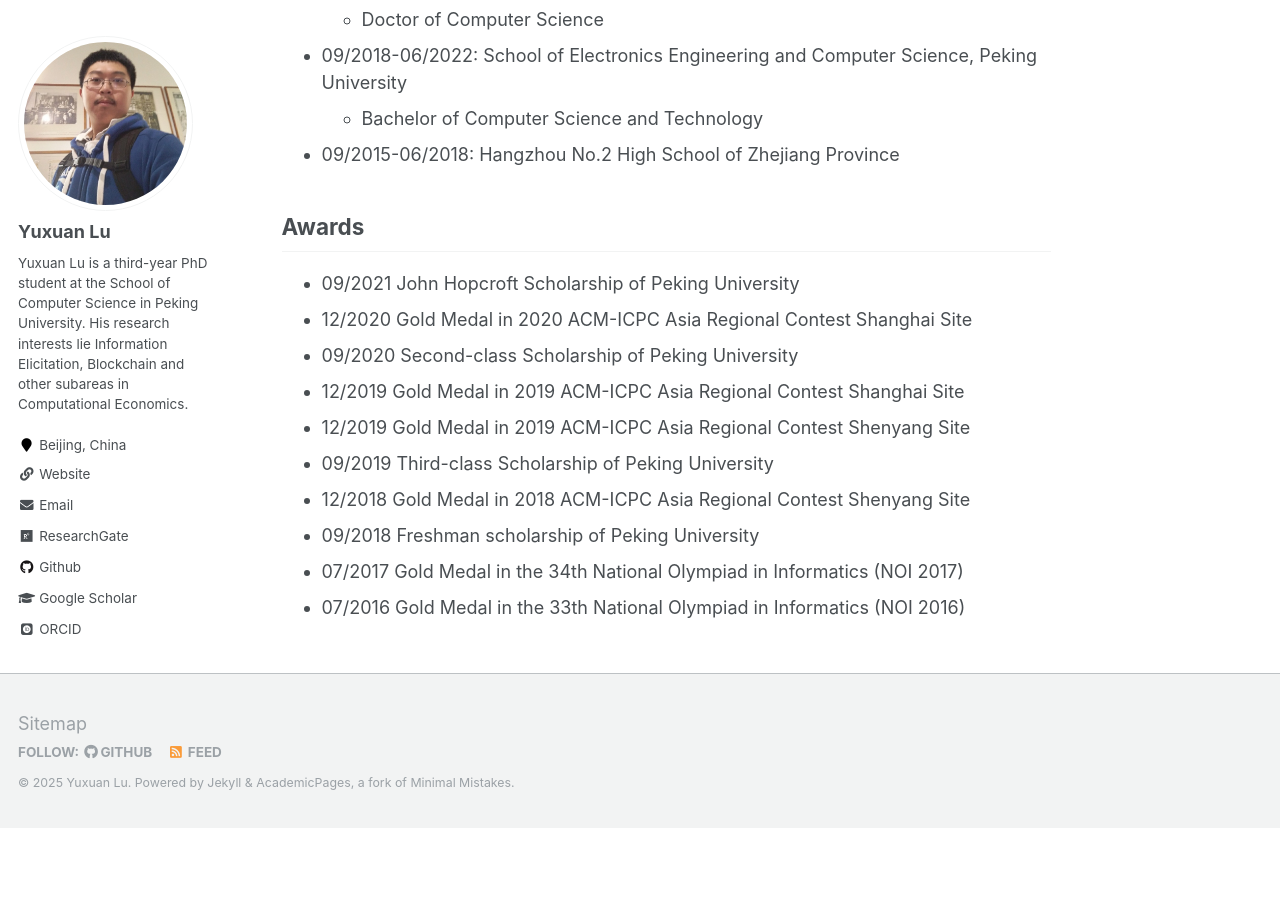
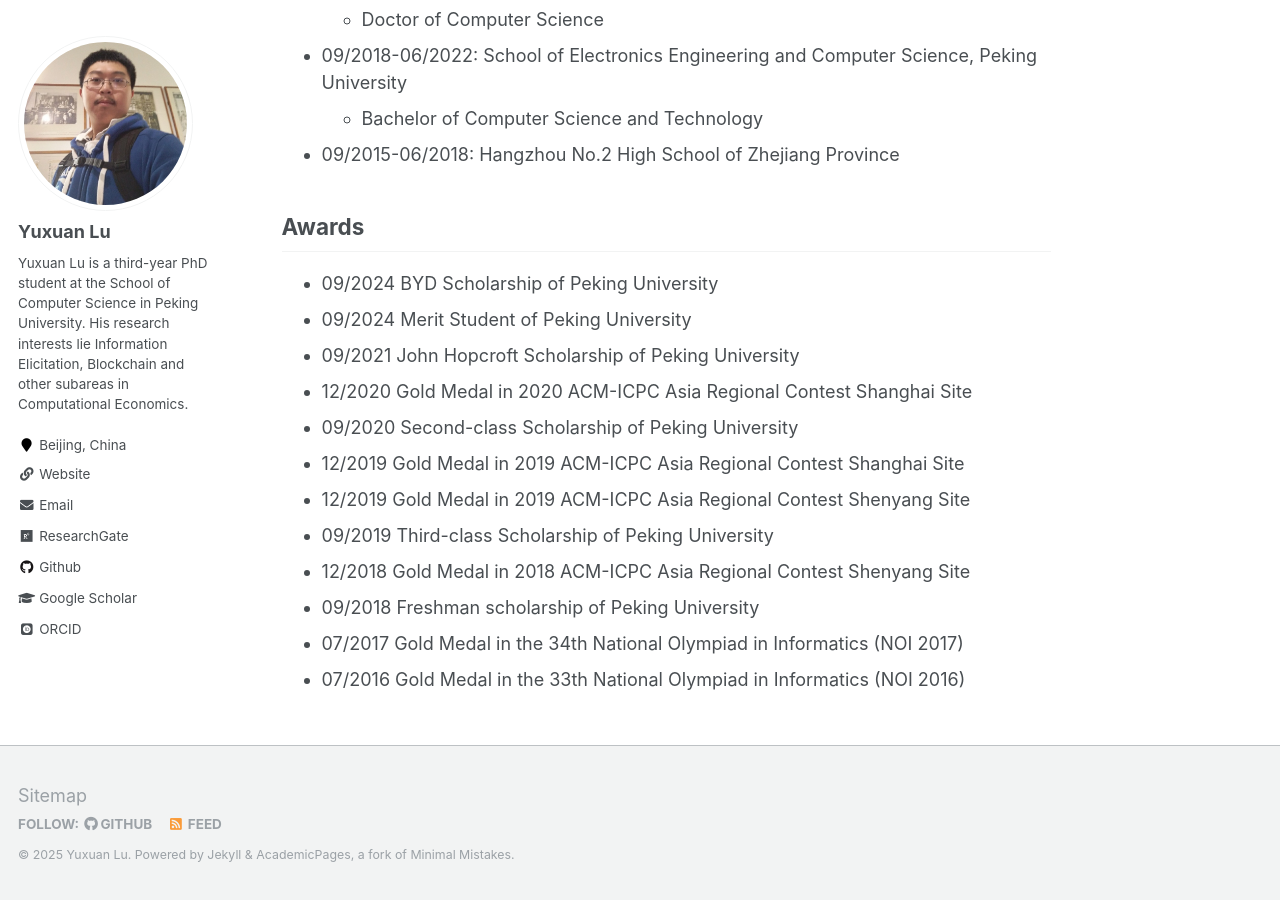
Before and after one commit to yx-lu/yx-lu.github.io, a Jekyll site: the page built from _pages/about.md, in a window 1280 px wide and 900 px high, scrolled down 1509 px. Built offline with Jekyll 4.4.1, drawn with Linux system fonts in a browser that asks for light colours; some web fonts are replaced; before the commit the page ends 2337 px from its top, so only the background shows below that.

Commit message:
Update about.md

```diff
--- a/_pages/about.md
+++ b/_pages/about.md
@@ -46,6 +46,8 @@ I am a third-year PhD student at the School of Computer Science in Peking Univer
 
 ## Awards
 
+* 09/2024 BYD Scholarship of Peking University
+* 09/2024 Merit Student of Peking University
 * 09/2021 John Hopcroft Scholarship of Peking University
 * 12/2020 Gold Medal in 2020 ACM-ICPC Asia Regional Contest Shanghai Site
 * 09/2020 Second-class Scholarship of Peking University
```
